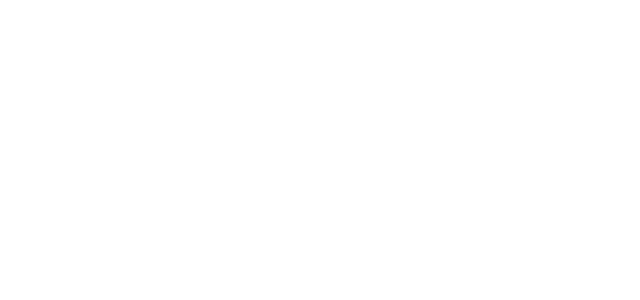
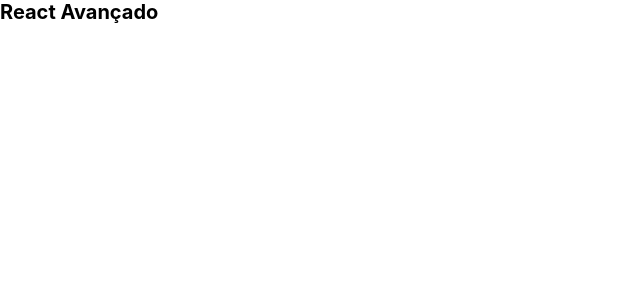
Before and after one commit to gumiranda/nlw-podcastr-devdoido, a Next.js app: page / in a window 1280 px wide. Shown: the top 300 px of the page, without its empty margins (0-640 px from the left). Built offline with nearby package versions, Linux system fonts and the light colour scheme.

Commit message:
ajustando estilo global

```diff
--- /dev/null
+++ b/src/pages/_app.tsx
@@ -0,0 +1,24 @@
+import { AppProps } from 'next/app';
+import Head from 'next/head';
+import GlobalStyles from 'styles/global';
+
+function App({ Component, pageProps }: AppProps) {
+  return (
+    <>
+      <Head>
+        <title>DevDoido</title>
+        <link rel="icon" href="/favicon.ico" />
+        <link rel="shortcut icon" href="/favicon.ico" />
+        <link rel="apple-touch-icon" href="/favicon.ico" />
+        <meta
+          name="description"
+          content="O portal do DevDoido ensina NodeJs e React Native"
+        />
+      </Head>
+      <GlobalStyles />
+      <Component {...pageProps} />
+    </>
+  );
+}
+
+export default App;
--- a/src/pages/index.tsx
+++ b/src/pages/index.tsx
@@ -1,12 +1,5 @@
-import Head from 'next/head';
+import Main from 'components/Main/Main';
 
 export default function Home() {
-  return (
-    <div>
-      <Head>
-        <title>Create Next App</title>
-        <link rel="icon" href="/favicon.ico" />
-      </Head>
-    </div>
-  );
+  return <Main />;
 }
--- a/src/styles/global.ts
+++ b/src/styles/global.ts
@@ -9,5 +9,13 @@
 html {
   font-size:62.5%;
 }
+
+html,body,#__next {
+  height: 100%;
+}
+
+body {
+  font-family: --apple-system, BlinkMacSystemFont, 'Segoe UI', Roboto, Oxygen, Ubuntu, Cantarell, 'Open Sans', 'Helvetica Neue', sans-serif
+}
 `;
 export default GlobalStyles;
--- a/tsconfig.json
+++ b/tsconfig.json
@@ -1,6 +1,7 @@
 {
   "compilerOptions": {
     "target": "es5",
+    "baseUrl": "src",
     "lib": [
       "dom",
       "dom.iterable",
```
